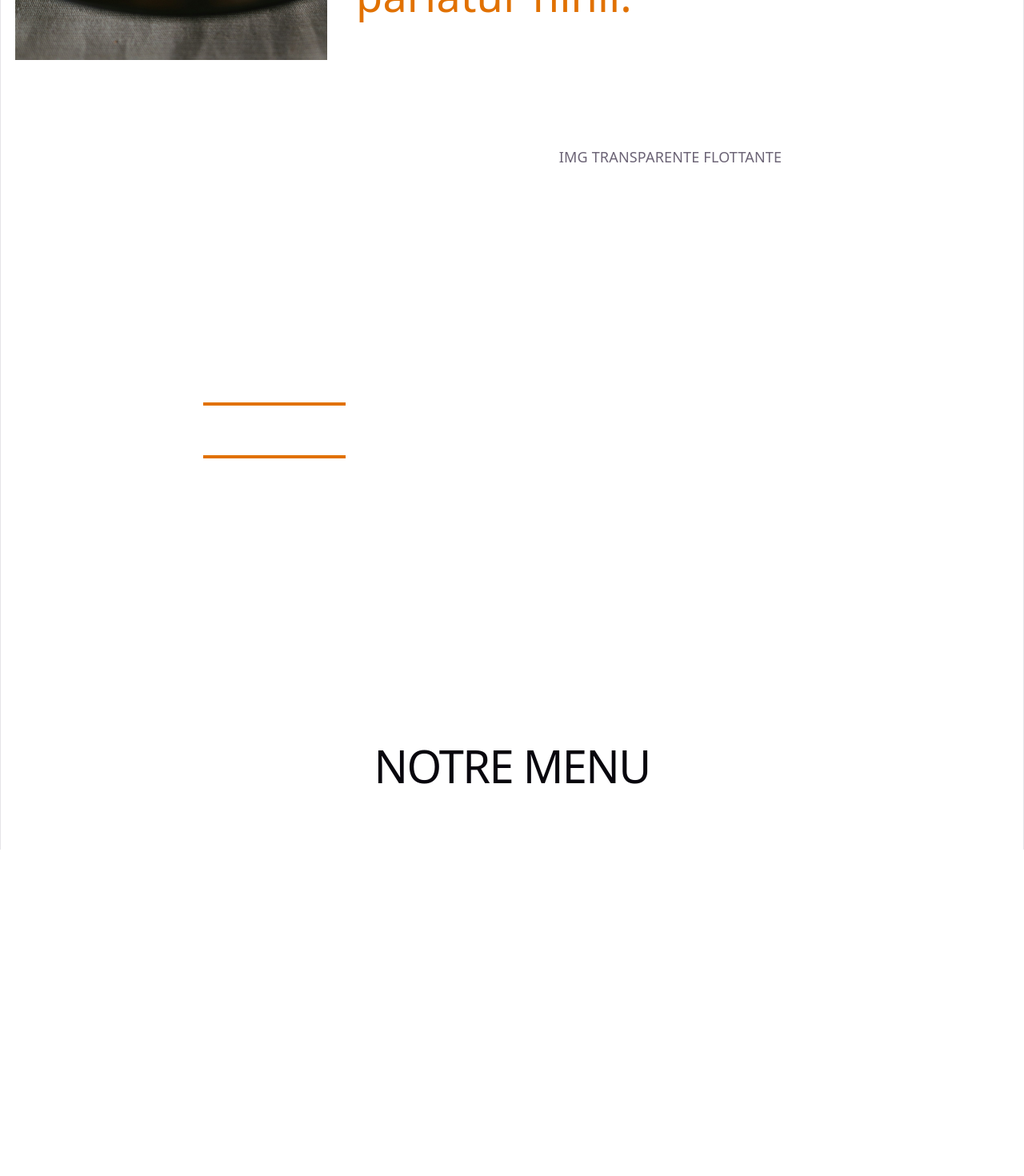
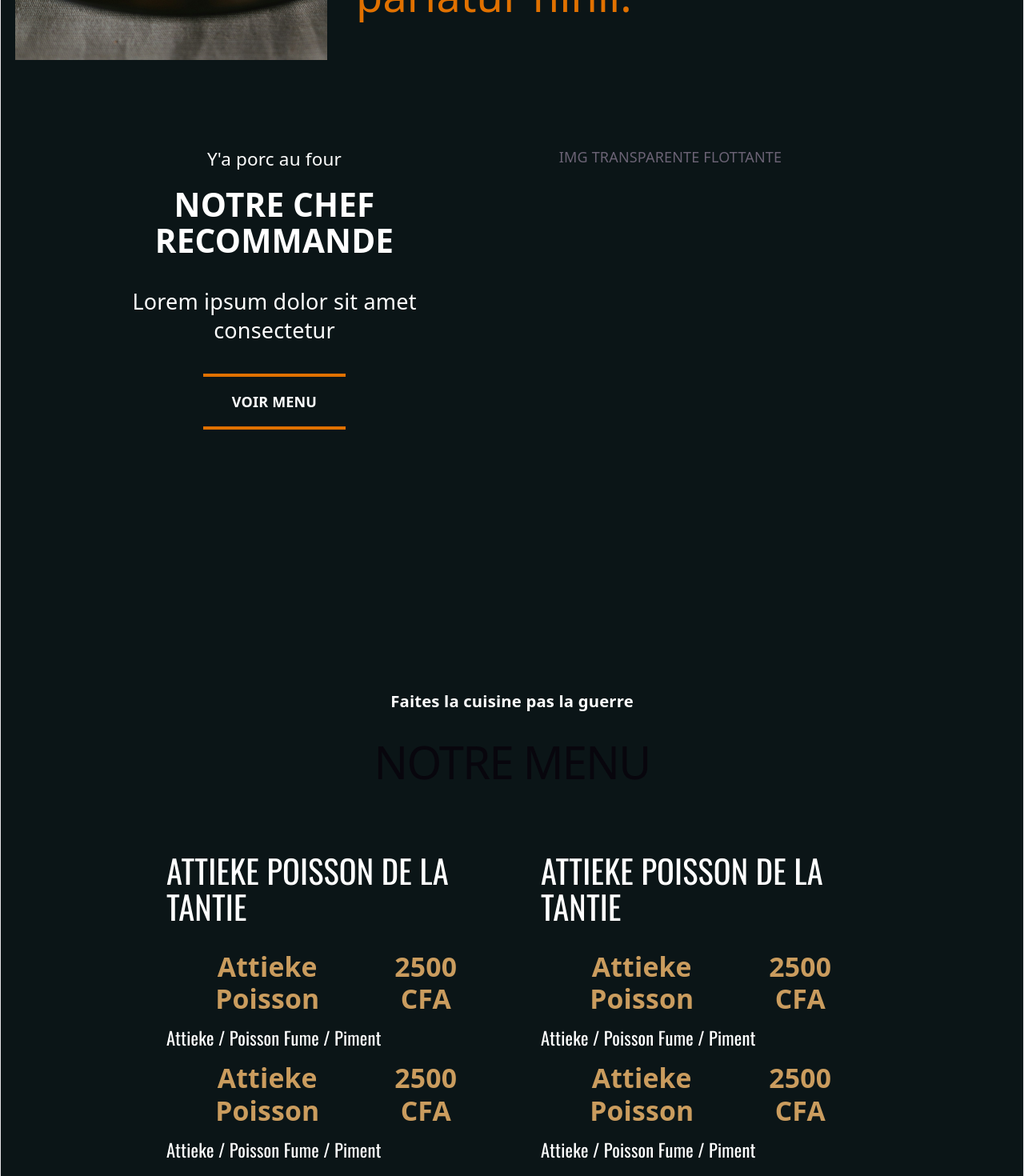
Before and after one commit to MasterMind92/grand-restaurant, a React (Vite) app: page / in a window 1280 px wide. Shown: the part 1300-2770 px from the top of the page at 80% size. Before the commit the page ends 2362 px from the top, so only its background shows below. Built offline with nearby package versions, Linux system fonts and the light colour scheme.

Commit message:
sauvegarde de la journee

```diff
--- a/src/App.css
+++ b/src/App.css
@@ -1,6 +1,16 @@
 @import url('https://fonts.googleapis.com/css2?family=Oswald:wght@200..700&display=swap');
 @import "tailwindcss";
 
+body{
+    background-color: #0b1517;
+}
+
+.oswald-200 {
+  font-family: "Oswald", sans-serif;
+  font-optical-sizing: auto;
+  font-weight: 200;
+  font-style: normal;
+}
 .oswald-400 {
   font-family: "Oswald", sans-serif;
   font-optical-sizing: auto;
--- a/src/App.tsx
+++ b/src/App.tsx
@@ -2,8 +2,8 @@
 import './App.css'
 import { Header } from './components/Header'
 import { Encart } from './Layouts/Encart'
-import { Button } from './components/Button'
-
+import { Plat } from './components/Plat'
+import CallToAction from './components/CallToAction'
 
 
 function App() {
@@ -31,16 +31,7 @@ function App() {
       <Encart>
         <div className="flex flex-row justify-center px-10">
           <div className="w-1/3">
-              <div className="text-white text-xl">
-                Lorem ipsum dolor
-              </div>
-              <div className="text-white text-4xl font-bold py-4">
-                NOTRE CHEF <br /> RECOMMANDE
-              </div>
-              <div className="text-white text-2xl py-4">
-                Lorem ipsum dolor sit amet consectetur adipisicing elit. Porro, obcaecati?
-              </div>
-              <Button text='VOIR MENU'/>
+              <CallToAction soustitre="Y'a porc au four" titre='NOTRE CHEF RECOMMANDE' text="Lorem ipsum dolor sit amet consectetur" btnlib="VOIR MENU" />
           </div>
 
           <div className="w-1/2">
@@ -50,7 +41,57 @@ function App() {
       </Encart>
       <div className="py-24"></div>
       <Encart>
-          <h1 className='text-white text-6xl font-bold'>NOTRE MENU</h1>
+            <div className="text-white text-lg font-bold"> Faites la cuisine pas la guerre</div>
+            <h1 className='text-white text-6xl font-bold '>NOTRE MENU</h1>
+
+            <div className="flex  flex-col items-center xl:flex-row xl:justify-center px-10 gap-4 lg:gap-16 lg:py-8">
+                <div className="w-3/4   xl:w-1/3 ">
+                    <Plat titre='ATTIEKE POISSON DE LA TANTIE' libelle='Attieke Poisson' prix='2500' ingredient={['Attieke','Poisson Fume','Piment']}/>
+                    <Plat titre='' libelle='Attieke Poisson' prix='2500' ingredient={['Attieke','Poisson Fume','Piment']}/>
+                    <Plat titre='' libelle='Attieke Poisson' prix='2500' ingredient={['Attieke','Poisson Fume','Piment']}/>
+                </div>
+                <div className="w-3/4   xl:w-1/3 ">
+                    <Plat titre='ATTIEKE POISSON DE LA TANTIE' libelle='Attieke Poisson' prix='2500' ingredient={['Attieke','Poisson Fume','Piment']}/>
+                    <Plat titre='' libelle='Attieke Poisson' prix='2500' ingredient={['Attieke','Poisson Fume','Piment']}/>
+                    <Plat titre='' libelle='Attieke Poisson' prix='2500' ingredient={['Attieke','Poisson Fume','Piment']}/>
+                </div>
+            </div>
+      </Encart>
+      <div className="py-10"></div>
+      <Encart>
+        <div className="bg-[url(img/image-2.jpg)] bg-center bg-cover bg-fixed py-60 flex justify-center">
+            <div className="w-5/6 flex justify-center xl:justify-end">
+                <div className="w-1/2">
+                    <CallToAction soustitre="La spécialité du chef" titre="LE STEAK A POINT" text="Normal que ce soit sa specialite c'est ce qu'il aime manger le plus" btnlib="Commander" />
+                </div>
+            </div>
+        </div>
+      </Encart>
+        <div className="py-10"></div>
+      <Encart>
+            <div className="text-white text-lg font-bold"> Faites la cuisine pas la guerre</div>
+            <h1 className='text-white text-6xl font-bold '>NOTRE GALERIE</h1>
+
+            <div className="grid xl:grid-cols-3 md:grid-cols-2 xl:grid-row-2 md:grid-row-3 gap-8 p-8">
+                <div className="">
+                    <img src="img/image-1.jpg" alt="" />
+                </div>
+                <div className="">
+                    <img src="img/image-2.jpg" alt="" />
+                </div>
+                <div className="">
+                    <img src="img/image-1.jpg" alt="" />
+                </div>
+                <div className="">
+                    <img src="img/image-3.jpg" alt="" />
+                </div>
+                <div className="">
+                    <img src="img/image-1.jpg" alt="" />
+                </div>
+                <div className="">
+                    <img src="img/image-2.jpg" alt="" />
+                </div>
+            </div>
 
       </Encart>
     </>
--- a/src/Layouts/Encart.tsx
+++ b/src/Layouts/Encart.tsx
@@ -7,8 +7,8 @@ type params = {
 export function Encart({children}:params){
     return(
         <>
-            <div className="wrapper">
-                <div className="container py-10 h-full">
+            <div className="wrapper py-10 h-full">
+                <div className="">
                     {children}
                 </div>
             </div>
--- /dev/null
+++ b/src/components/CallToAction.tsx
@@ -0,0 +1,27 @@
+import { Button } from "./Button";
+
+type parametres = {
+    soustitre:string,
+    titre:string,
+    text:string,
+    btnlib:string,
+}
+
+export default function CallToAction({soustitre,titre,text,btnlib}:parametres){
+    return (
+        <>
+            <div className="text-white text-xl">
+                {soustitre}
+            </div>
+            <div className="text-white text-4xl font-bold py-4">
+
+                {titre}
+            </div>
+            <div className="text-white text-2xl py-4">
+                {text}
+             </div>
+            <Button text={btnlib}/>
+        </>
+    );
+
+}
--- a/src/components/Navigation.tsx
+++ b/src/components/Navigation.tsx
@@ -9,8 +9,8 @@ export function Navigation(){
 
     return(
         <nav className='text-white
-        w-full bg-gray-400/300
-          md:bg-slate-500'>
+        w-full bg-gray-400
+          md:bg-gray-500/20'>
           <div className='max-w-7xl mx-auto
           px-4 sm:px-6 lg:px-8
           '>
--- /dev/null
+++ b/src/components/Plat.tsx
@@ -0,0 +1,53 @@
+
+//Titre
+// libelle
+// prix
+// tableau ingredient
+
+type element = {
+    highlight?:string,
+    titre:string,
+    libelle:string,
+    prix:string,
+    ingredient:string[],
+}
+// revoir le highlight plus tard
+export function Plat({highlight,titre,libelle,prix,ingredient}:element){
+
+    return(
+        <>
+            <div className="" >
+                {
+                    titre && (<div className="text-white text-4xl oswald-400 text-center lg:text-left py-4"> {titre}</div>)
+                }
+
+                <div className="flex flex-row justify-between py-3">
+                    <div className="text-[#ca9c5e] font-bold text-3xl ">
+                        {libelle}
+                    </div>
+                    <div className="text-[#ca9c5e] font-bold text-3xl ">
+                        {prix} CFA
+                    </div>
+                </div>
+                <div className="text-white text-xl oswald-400 text-left">
+                    {ingredient[0]} / {ingredient[1]} / {ingredient[2]}
+                </div>
+
+                <div className="t-box bg-white text-gray-700 text-lg absolute hidden">
+                    <h2>
+                        Informations du Menu
+                    </h2>
+                    <ul>
+                        <li>Infos</li>
+                        <li>Infos</li>
+                        <li>Infos</li>
+                        <li>Infos</li>
+                    </ul>
+                    <p>
+                        NB: c'est bon attieke
+                    </p>
+                </div>
+            </div>
+        </>
+    );
+}
```
Also changed, not shown: 2 other files (tests, documents, lock files or other folders).
